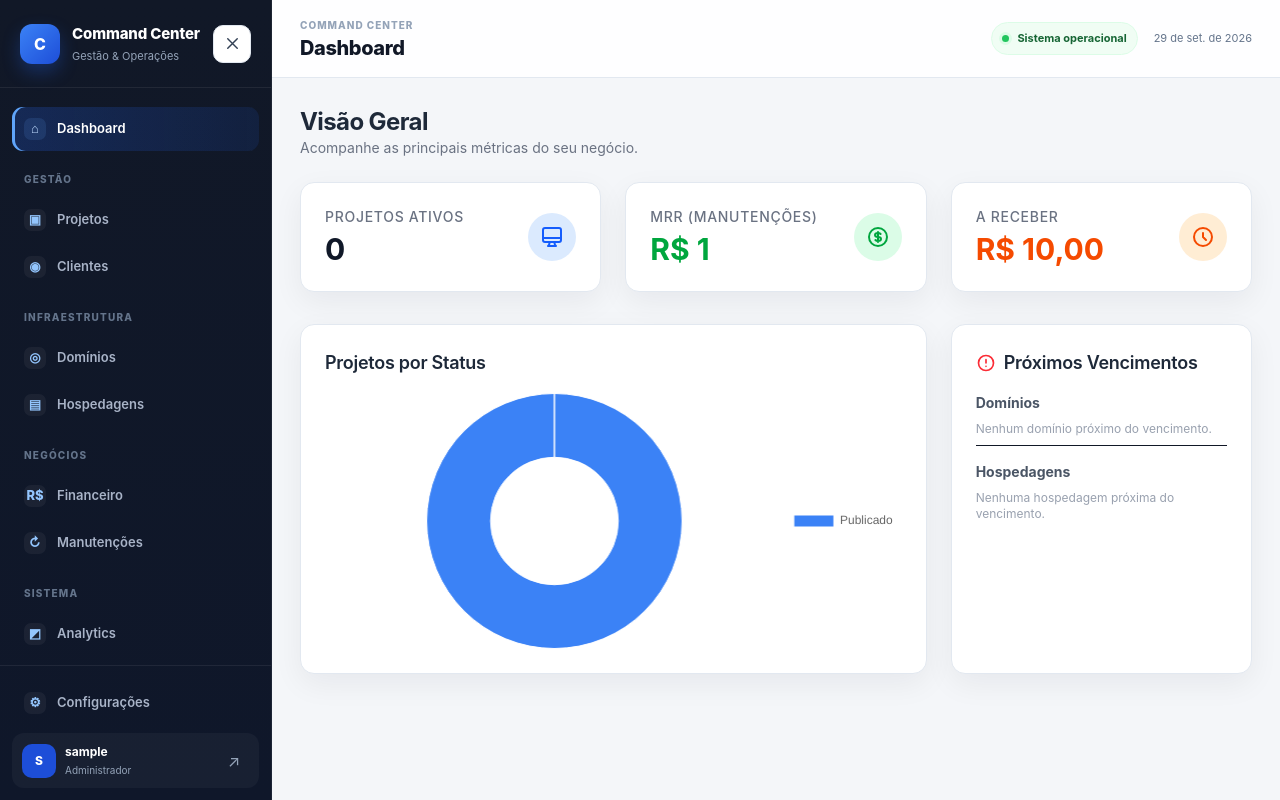
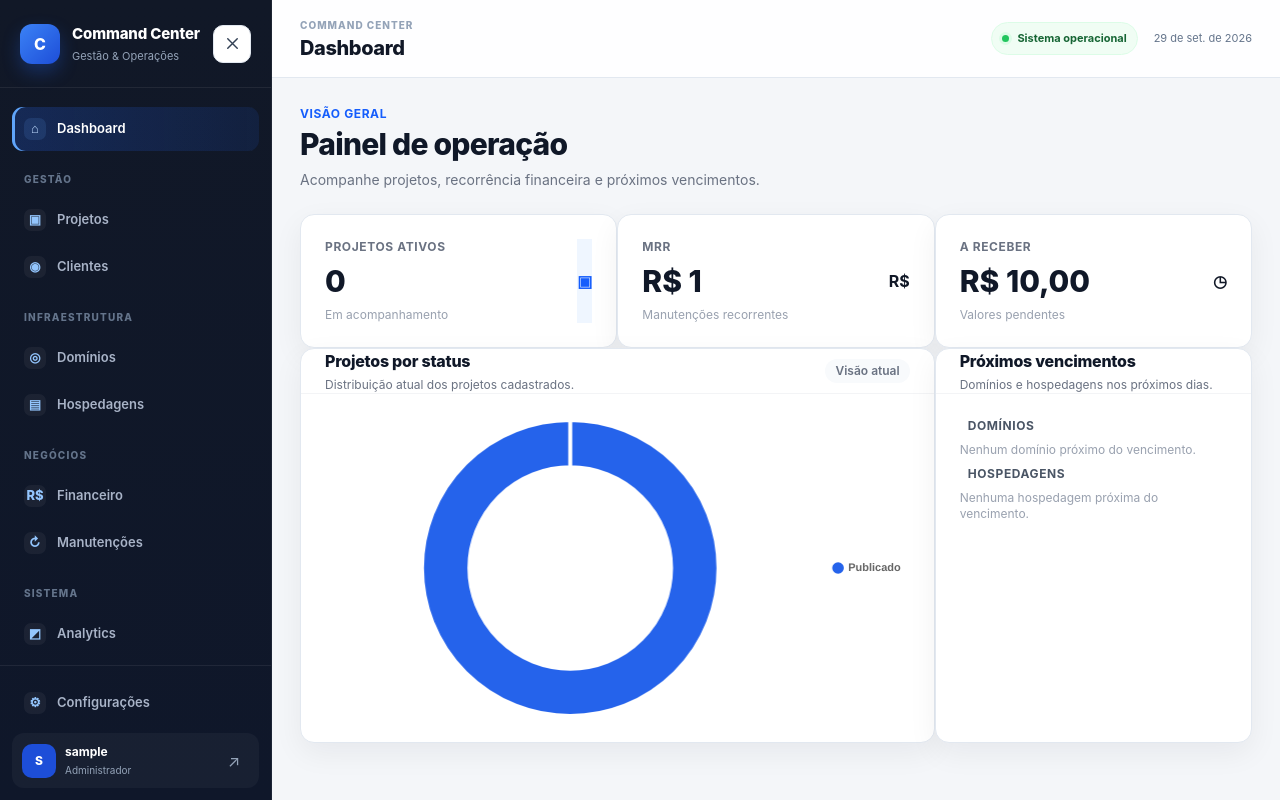
Before and after one commit to nicthecreator/command_center, a Django app: page / in a window 1280 px wide. Run offline with Django 5.2, Linux system fonts and the light colour scheme; a user stored in the database is signed in; tables that the repository leaves empty hold one stand-in row (values such as "Sample post").

Commit message:
style: redesign command center dashboard

```diff
--- a/apps/dashboard/templates/dashboard/dashboard.html
+++ b/apps/dashboard/templates/dashboard/dashboard.html
@@ -1,108 +1,129 @@
 {% extends 'base.html' %}
 
-{% block title %}Dashboard | Central Web{% endblock %}
+{% block title %}Dashboard | Command Center{% endblock %}
 {% block header_title %}Dashboard{% endblock %}
 
 {% block head %}
-<!-- Chart.js via CDN -->
 <script src="https://cdn.jsdelivr.net/npm/chart.js"></script>
 {% endblock %}
 
 {% block content %}
 <div class="mb-6">
-    <h2 class="text-2xl font-bold text-gray-800">Visão Geral</h2>
-    <p class="text-sm text-gray-500">Acompanhe as principais métricas do seu negócio.</p>
-</div>
-
-<!-- Cards de Métricas -->
-<div class="grid grid-cols-1 md:grid-cols-3 gap-6 mb-8">
-    <div class="bg-white rounded-lg p-6 shadow-sm border border-gray-200 flex items-center justify-between">
+    <div class="flex items-end justify-between gap-4">
         <div>
-            <p class="text-sm font-medium text-gray-500 uppercase tracking-wider">Projetos Ativos</p>
-            <p class="text-3xl font-bold text-gray-900 mt-1">{{ active_projects_count }}</p>
-        </div>
-        <div class="bg-blue-100 p-3 rounded-full">
-            <svg class="w-6 h-6 text-blue-600" fill="none" stroke="currentColor" viewBox="0 0 24 24"><path stroke-linecap="round" stroke-linejoin="round" stroke-width="2" d="M9.75 17L9 20l-1 1h8l-1-1-.75-3M3 13h18M5 17h14a2 2 0 002-2V5a2 2 0 00-2-2H5a2 2 0 00-2 2v10a2 2 0 002 2z"></path></svg>
-        </div>
-    </div>
-
-    <div class="bg-white rounded-lg p-6 shadow-sm border border-gray-200 flex items-center justify-between">
-        <div>
-            <p class="text-sm font-medium text-gray-500 uppercase tracking-wider">MRR (Manutenções)</p>
-            <p class="text-3xl font-bold text-green-600 mt-1">R$ {{ mrr }}</p>
-        </div>
-        <div class="bg-green-100 p-3 rounded-full">
-            <svg class="w-6 h-6 text-green-600" fill="none" stroke="currentColor" viewBox="0 0 24 24"><path stroke-linecap="round" stroke-linejoin="round" stroke-width="2" d="M12 8c-1.657 0-3 .895-3 2s1.343 2 3 2 3 .895 3 2-1.343 2-3 2m0-8c1.11 0 2.08.402 2.599 1M12 8V7m0 1v8m0 0v1m0-1c-1.11 0-2.08-.402-2.599-1M21 12a9 9 0 11-18 0 9 9 0 0118 0z"></path></svg>
-        </div>
-    </div>
-
-    <div class="bg-white rounded-lg p-6 shadow-sm border border-gray-200 flex items-center justify-between">
-        <div>
-            <p class="text-sm font-medium text-gray-500 uppercase tracking-wider">A Receber</p>
-            <p class="text-3xl font-bold text-orange-600 mt-1">R$ {{ pending_receivables }}</p>
-        </div>
-        <div class="bg-orange-100 p-3 rounded-full">
-            <svg class="w-6 h-6 text-orange-600" fill="none" stroke="currentColor" viewBox="0 0 24 24"><path stroke-linecap="round" stroke-linejoin="round" stroke-width="2" d="M12 8v4l3 3m6-3a9 9 0 11-18 0 9 9 0 0118 0z"></path></svg>
+            <p class="text-xs font-bold uppercase tracking-wider text-blue-600">Visão geral</p>
+            <h2 class="text-3xl font-extrabold text-gray-900 mt-1">Painel de operação</h2>
+            <p class="text-sm text-gray-500 mt-2">Acompanhe projetos, recorrência financeira e próximos vencimentos.</p>
         </div>
     </div>
 </div>
 
-<div class="grid grid-cols-1 lg:grid-cols-3 gap-6">
-    <!-- Gráfico -->
-    <div class="lg:col-span-2 bg-white rounded-lg shadow-sm border border-gray-200 p-6">
-        <h3 class="text-lg font-semibold text-gray-800 mb-4">Projetos por Status</h3>
-        <div class="relative h-64 w-full">
+<div class="grid grid-cols-1 md:grid-cols-3 gap-5 mb-7">
+    <div class="bg-white rounded-lg p-6 shadow-sm border border-gray-200">
+        <div class="flex items-start justify-between">
+            <div>
+                <p class="text-xs font-bold uppercase tracking-wider text-gray-500">Projetos ativos</p>
+                <p class="text-3xl font-extrabold text-gray-900 mt-2">{{ active_projects_count }}</p>
+                <p class="text-xs text-gray-400 mt-2">Em acompanhamento</p>
+            </div>
+            <div class="w-11 h-11 rounded-xl bg-blue-50 text-blue-600 flex items-center justify-center font-bold">▣</div>
+        </div>
+    </div>
+
+    <div class="bg-white rounded-lg p-6 shadow-sm border border-gray-200">
+        <div class="flex items-start justify-between">
+            <div>
+                <p class="text-xs font-bold uppercase tracking-wider text-gray-500">MRR</p>
+                <p class="text-3xl font-extrabold text-gray-900 mt-2">R$ {{ mrr }}</p>
+                <p class="text-xs text-gray-400 mt-2">Manutenções recorrentes</p>
+            </div>
+            <div class="w-11 h-11 rounded-xl bg-emerald-50 text-emerald-600 flex items-center justify-center font-bold">R$</div>
+        </div>
+    </div>
+
+    <div class="bg-white rounded-lg p-6 shadow-sm border border-gray-200">
+        <div class="flex items-start justify-between">
+            <div>
+                <p class="text-xs font-bold uppercase tracking-wider text-gray-500">A receber</p>
+                <p class="text-3xl font-extrabold text-gray-900 mt-2">R$ {{ pending_receivables }}</p>
+                <p class="text-xs text-gray-400 mt-2">Valores pendentes</p>
+            </div>
+            <div class="w-11 h-11 rounded-xl bg-amber-50 text-amber-600 flex items-center justify-center font-bold">◷</div>
+        </div>
+    </div>
+</div>
+
+<div class="grid grid-cols-1 lg:grid-cols-3 gap-5">
+    <section class="lg:col-span-2 bg-white rounded-lg shadow-sm border border-gray-200 overflow-hidden">
+        <div class="px-6 py-5 border-b border-gray-100 flex items-center justify-between">
+            <div>
+                <h3 class="text-base font-extrabold text-gray-900">Projetos por status</h3>
+                <p class="text-xs text-gray-500 mt-1">Distribuição atual dos projetos cadastrados.</p>
+            </div>
+            <span class="px-2.5 py-1 rounded-full bg-gray-50 text-gray-500 text-xs font-semibold">Visão atual</span>
+        </div>
+        <div class="p-6">
+            <div class="relative h-72 w-full">
                 <canvas id="projectsChart"></canvas>
             </div>
         </div>
+    </section>
 
-    <!-- Próximos Vencimentos -->
-    <div class="bg-white rounded-lg shadow-sm border border-gray-200 p-6">
-        <h3 class="text-lg font-semibold text-gray-800 mb-4 flex items-center">
-            <svg class="w-5 h-5 mr-2 text-red-500" fill="none" stroke="currentColor" viewBox="0 0 24 24"><path stroke-linecap="round" stroke-linejoin="round" stroke-width="2" d="M12 8v4m0 4h.01M21 12a9 9 0 11-18 0 9 9 0 0118 0z"></path></svg>
-            Próximos Vencimentos
-        </h3>
-
-        <div class="space-y-4">
-            <div class="border-b pb-2">
-                <h4 class="text-sm font-bold text-gray-600 mb-2">Domínios</h4>
-                <ul class="space-y-2">
+    <section class="bg-white rounded-lg shadow-sm border border-gray-200 overflow-hidden">
+        <div class="px-6 py-5 border-b border-gray-100">
+            <h3 class="text-base font-extrabold text-gray-900">Próximos vencimentos</h3>
+            <p class="text-xs text-gray-500 mt-1">Domínios e hospedagens nos próximos dias.</p>
+        </div>
+        <div class="p-6">
+            <div class="space-y-5">
+                <div>
+                    <div class="flex items-center gap-2 mb-3">
+                        <span class="w-2 h-2 rounded-full bg-amber-500"></span>
+                        <h4 class="text-xs font-bold uppercase tracking-wider text-gray-600">Domínios</h4>
+                    </div>
+                    <ul class="space-y-2.5">
                         {% for d in upcoming_domains %}
-                    <li class="flex justify-between items-center text-sm">
-                        <a href="{% url 'domains:detail' d.pk %}" class="text-blue-600 hover:underline truncate max-w-[150px]">{{ d.domain }}</a>
-                        <span class="text-gray-500">{{ d.expiration_date|date:"d/m" }}</span>
+                        <li class="flex items-center justify-between gap-3 p-2.5 rounded-lg bg-gray-50">
+                            <a href="{% url 'domains:detail' d.pk %}" class="text-sm font-semibold text-gray-800 hover:text-blue-600 truncate">{{ d.domain }}</a>
+                            <span class="text-xs font-semibold text-gray-500 whitespace-nowrap">{{ d.expiration_date|date:"d/m" }}</span>
                         </li>
                         {% empty %}
-                    <li class="text-xs text-gray-400">Nenhum domínio próximo do vencimento.</li>
+                        <li class="text-xs text-gray-400 py-2">Nenhum domínio próximo do vencimento.</li>
                         {% endfor %}
                     </ul>
                 </div>
 
                 <div>
-                <h4 class="text-sm font-bold text-gray-600 mb-2">Hospedagens</h4>
-                <ul class="space-y-2">
+                    <div class="flex items-center gap-2 mb-3">
+                        <span class="w-2 h-2 rounded-full bg-blue-500"></span>
+                        <h4 class="text-xs font-bold uppercase tracking-wider text-gray-600">Hospedagens</h4>
+                    </div>
+                    <ul class="space-y-2.5">
                         {% for h in upcoming_hosting %}
-                    <li class="flex justify-between items-center text-sm">
-                        <a href="{% url 'hosting:detail' h.pk %}" class="text-blue-600 hover:underline truncate max-w-[150px]">{{ h.provider }}</a>
-                        <span class="text-gray-500">{{ h.expiration_date|date:"d/m" }}</span>
+                        <li class="flex items-center justify-between gap-3 p-2.5 rounded-lg bg-gray-50">
+                            <a href="{% url 'hosting:detail' h.pk %}" class="text-sm font-semibold text-gray-800 hover:text-blue-600 truncate">{{ h.provider }}</a>
+                            <span class="text-xs font-semibold text-gray-500 whitespace-nowrap">{{ h.expiration_date|date:"d/m" }}</span>
                         </li>
                         {% empty %}
-                    <li class="text-xs text-gray-400">Nenhuma hospedagem próxima do vencimento.</li>
+                        <li class="text-xs text-gray-400 py-2">Nenhuma hospedagem próxima do vencimento.</li>
                         {% endfor %}
                     </ul>
                 </div>
             </div>
         </div>
+    </section>
 </div>
 
 <script>
     document.addEventListener('DOMContentLoaded', function() {
-        const ctx = document.getElementById('projectsChart').getContext('2d');
+        const el = document.getElementById('projectsChart');
+        if (!el) return;
+
+        const ctx = el.getContext('2d');
         const labels = {{ chart_labels|safe }};
         const data = {{ chart_data|safe }};
 
-        // Se não houver dados, adiciona um placeholder
-        if(data.length === 0) {
+        if (data.length === 0) {
             labels.push('Nenhum projeto');
             data.push(1);
         }
@@ -110,23 +131,25 @@
         new Chart(ctx, {
             type: 'doughnut',
             data: {
-                labels: labels,
+                labels,
                 datasets: [{
-                    label: 'Projetos',
-                    data: data,
-                    backgroundColor: [
-                        '#3b82f6', '#10b981', '#f59e0b', '#ef4444', '#8b5cf6', '#6b7280'
-                    ],
-                    borderWidth: 1
+                    data,
+                    backgroundColor: ['#2563eb', '#10b981', '#f59e0b', '#ef4444', '#8b5cf6', '#64748b'],
+                    borderColor: '#ffffff',
+                    borderWidth: 4,
+                    hoverOffset: 6
                 }]
             },
             options: {
                 responsive: true,
                 maintainAspectRatio: false,
+                cutout: '68%',
                 plugins: {
                     legend: {
-                        position: 'right',
-                    }
+                        position: window.innerWidth < 700 ? 'bottom' : 'right',
+                        labels: { usePointStyle: true, boxWidth: 9, padding: 18, font: { size: 11, weight: '600' } }
+                    },
+                    tooltip: { padding: 12, cornerRadius: 10 }
                 }
             }
         });
```
Lines whose indentation alone changed are shown as unchanged.
